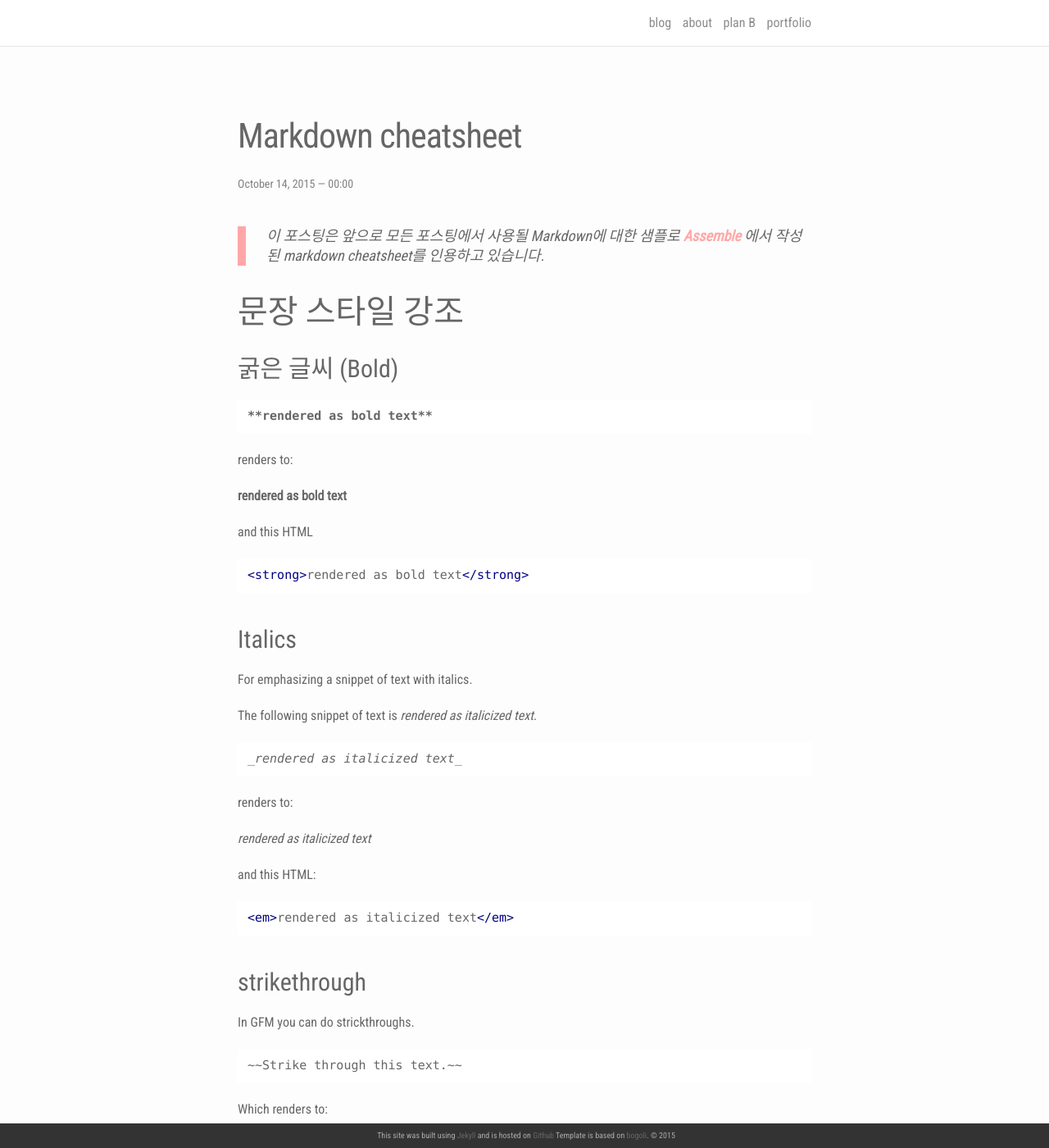
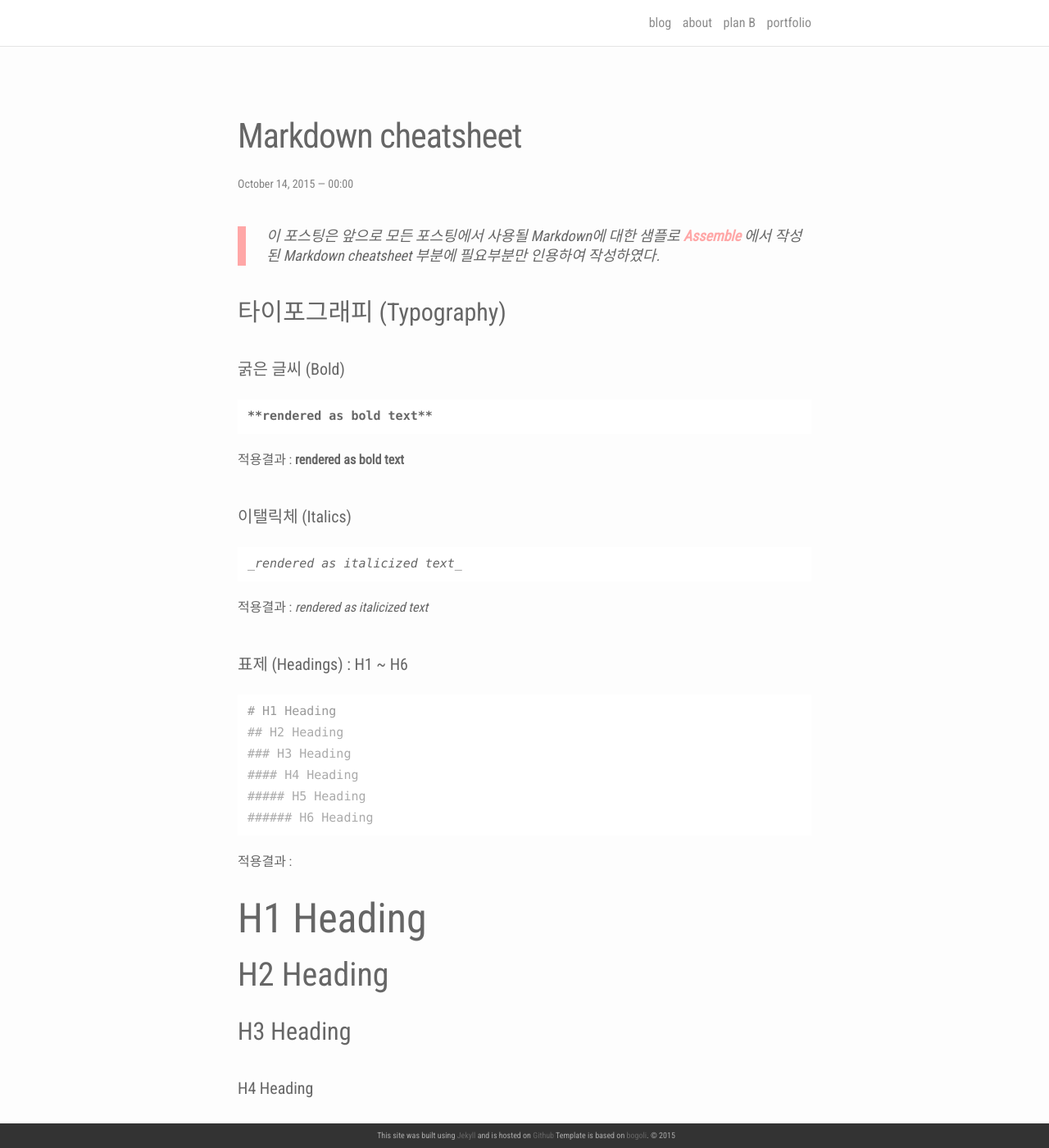
Before and after one commit to seula-lee/seula-lee.github.io, a Jekyll site: the page built from _posts/2015-10-14-markdown-cheatsheet.md, in a window 1280 px wide and 1400 px high. Shown: the whole window at 82% size. Built offline with Jekyll 4.4.1, drawn with Linux system fonts in a browser that asks for light colours; nearby versions of some CDN libraries; some web fonts are replaced; some of the changed text lies outside the part shown.

Commit message:
post 20151014

````diff
--- a/_posts/2015-10-14-markdown-cheatsheet.md
+++ b/_posts/2015-10-14-markdown-cheatsheet.md
@@ -4,60 +4,38 @@
 date: 2015-10-14
 ---
 
-> 이 포스팅은  앞으로 모든 포스팅에서 사용될 Markdown에 대한 샘플로 <a href='http://assemble.io/docs/Cheatsheet-Markdown.html' target='_blank'>**Assemble**</a> 에서 작성된 markdown cheatsheet를 인용하고 있습니다.
+> 이 포스팅은  앞으로 모든 포스팅에서 사용될 Markdown에 대한 샘플로 <a href='http://assemble.io/docs/Cheatsheet-Markdown.html' target='_blank'>**Assemble**</a> 에서 작성된 Markdown cheatsheet 부분에 필요부분만 인용하여 작성하였다.
 
-## 문장 스타일 강조
+### 타이포그래피 (Typography)
 
-### 굵은 글씨 (Bold)
+#### 굵은 글씨 (Bold)
 
 ``` markdown
 **rendered as bold text**
 ```
-renders to:
+적용결과 :  **rendered as bold text**
 
-**rendered as bold text**
 
-and this HTML
-
-``` html
-<strong>rendered as bold text</strong>
-```
-
-### Italics
-For emphasizing a snippet of text with italics.
-
-The following snippet of text is _rendered as italicized text_.
+#### 이탤릭체 (Italics)
 
 ``` markdown
 _rendered as italicized text_
 ```
 
-renders to:
-
-_rendered as italicized text_
-
-and this HTML:
-
-``` html
-<em>rendered as italicized text</em>
-```
+적용결과 :  _rendered as italicized text_
 
 
-### strikethrough
-In GFM you can do strickthroughs.
+#### 표제 (Headings) : H1 ~ H6
 
 ``` markdown
-~~Strike through this text.~~
+# H1 Heading
+## H2 Heading
+### H3 Heading
+#### H4 Heading
+##### H5 Heading
+###### H6 Heading
 ```
-Which renders to:
-
-~~Strike through this text.~~
-
-<div class="divider"></div>
-
-## Typography
-
-## Headings H1 to H6
+적용결과 :
 
 # H1 Heading
 
@@ -71,69 +49,107 @@
 
 ###### H6 Heading
 
-<div class="divider"></div>
-
-## Footnote
-
-Let's say you have text that you want to refer with a footnote, you can do that too! This is an example for the footnote number one [^1]. You can even add more footnotes, with link! [^2]
 
 <div class="divider"></div>
 
-## Blockquote
+### 각주 (Footnote)
+
+각주를 표시하고 싶은 문장에 `[^1]` 로 작성하며 1~n 으로 순번 또는 영문으로 링크할 수 있고 클릭 시 해당 각주로 이동 가능하다.
+각주는 쌍으로 존재하며
+Example : footnote 1번 [^1]. footnote 2번 [^2] footnote a번 [^a]
+
+<div class="divider"></div>
+
+### 인용구 (Blockquote)
+``` markdown
+> Start by doing what's necessary; then do what's possible; and suddenly you are
+doing the impossible. --Francis of Assisi
+```
 
 > Start by doing what's necessary; then do what's possible; and suddenly you are doing the impossible. --Francis of Assisi
 
-**NOTE:** This theme does NOT support nested blockquotes.
 
 <div class="divider"></div>
 
-## List Items
+### 목록 항목 (List Items)
+
+항목 표기는 **숫자**, *영문*, ***** , **- / +** 방식으로 이용할 수 있다.
+
+**NOTE:** 연달아 사용하면
 
 1. First order list item
-2. Second item
-
+1. Second item
+a. third item ??
 * Unordered list can use asterisks
 - Or minuses
-+ Or pluses
+	+ Or pluses
+	+ Or minuses
+
 
 <div class="divider"></div>
 
-## Code Highlighting
-This theme implements Jekyll's built in code syntax highlighting with Pygments. Just use a liquid tag to delineate your code:
-{% highlight python %}
-	code code code
+### 코드 하이라이팅 (code Highlighting)
+이 페이지는 <a href="http://pygments.org/">Pygments</a> 로 코드 하이라이팅을 제공하며 <a href="http://liquidmarkup.org/">Liquid tag</a> 를 이용하여 코드작성할 수 있다.
+{% raw  %}
+{% highlight javascript %}
+var a = "hello world";
+console.log("greeting to code : "+ a);
+{% endhighlight %}
+{% endraw %}
+
+
+적용결과 :
+
+{% highlight javascript %}
+var a = "hello world";
+console.log("greeting to code : "+ a);
 {% endhighlight %}
 
-## Code Blocks
+
+### 코드 블록(Code Blocks)
 
 ```javascript
 var s = "JavaScript syntax highlighting";
 alert(s);
 ```
-
-```python
-s = "Python syntax highlighting"
-print s
-```
-
 ```
 No language indicated, so no syntax highlighting.
 But let's throw in a <b>tag</b>.
 ```
 
+<b>tag</b>
+
 <div class="divider"></div>
 
-## Table
+### 표 (Table)
 
-### Table 1: With Alignment
+#### Table 1: 정렬
 
-| Tables        | Are           | Cool  |
-| ------------- |:-------------:| -----:|
-| col 3 is      | right-aligned | $1600 |
-| col 2 is      | centered      |   $12 |
-| zebra stripes | are neat      |    $1 |
+```markdown
+| left         | center        | right  |
+| ------------ |:-------------:| ------:|
+| col 1 is     | left-aligned  |  ---   |
+| col 2 is     | centered      |  :---: |
+| col 3 is     | right-aligned |  ---:  |
+```
+적용결과 :
 
-### Table 2: With Typography Elements
+| left         | center        | right  |
+| ------------ |:-------------:| ------:|
+| col 1 is     | left-aligned  |  ---   |
+| col 2 is     | centered      |  :---: |
+| col 3 is     | right-aligned |  ---:  |
+
+
+#### Table 2: Typography 사용
+
+```markdown
+Markdown | Less | Pretty
+--- | --- | ---
+*Still* | `renders` | **nicely**
+1 | 2 | 3
+```
+적용결과 :
 
 Markdown | Less | Pretty
 --- | --- | ---
@@ -142,15 +158,15 @@
 
 <div class="divider"></div>
 
-## Horizontal Line
+### 가로선 (Horizontal Line)
 
-The HTML `<hr>` element is for creating a "thematic break" between paragraph-level elements. In markdown, you can create a `<hr>` with any of the following:
+HTML 의 `<hr>` 을 Markdown 으로 다음과 같이 만들 수 있다.
 
 * `___`: three consecutive underscores
 * `---`: three consecutive dashes
 * `***`: three consecutive asterisks
 
-renders to:
+적용결과 :
 
 ___
 
@@ -160,16 +176,23 @@
 
 <div class="divider"></div>
 
-## Media
+### 미디어
 
-### YouTube Embedded Iframe
+#### 동영상
 
-<iframe width="560" height="315" src="https://www.youtube.com/embed/n1a7o44WxNo" frameborder="0" allowfullscreen></iframe>
+<iframe width="560" height="315" src="https://www.youtube.com/embed/cKWzXaAeeQs" frameborder="0" allowfullscreen></iframe>
 
-### Image
+#### 이미지
 
-![Minion](http://octodex.github.com/images/minion.png)
+![traveled to macau](/img/20150916_macau.jpg)
 
-[^1]: Footnote number one yeah baby!
 
-[^2]: A footnote you can link to - [click here!](#)
+<div class="divider"></div>
+
+### 각주 (Footnotes)
+
+[^1]: Footnote 1 !!!
+
+[^2]: Footnote 2 : 링크를 달수도 있다. - [click here!]({{ site.baseurl }}/about)
+
+[^a]: Footnote a : 번호로 시작했기때문에 각주 a 이지만 3으로 표시된다.
--- a/_sass/_base.scss
+++ b/_sass/_base.scss
@@ -84,7 +84,7 @@
     height: 0;
     border-top: 1px solid rgba(0, 0, 0, 0.1);
     border-bottom: 1px solid rgba(255, 255, 255, 0.3);
-
+    margin-top: 10px;
 }
 
 
````
Also changed, not shown: about.md (+1 -1 lines), img/20150916_macau.JPG (added).
